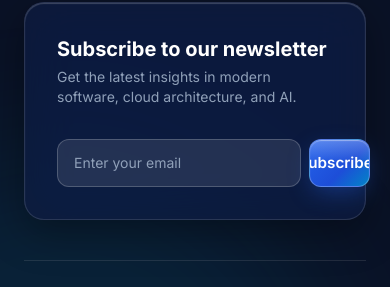
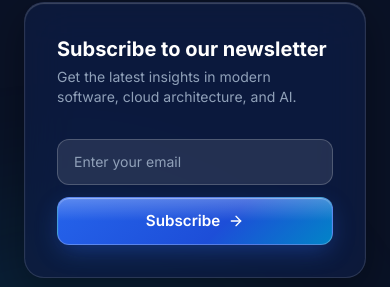
Before and after one commit to dot-tech-solutions/DotTech-Solutions, a Next.js app: page / in a window 390 px wide. Shown: the part 7673-7960 px from the top of the page. Built offline with nearby package versions, Linux system fonts and the light colour scheme; no server answers.

Commit message:
fix: stack newsletter input and button vertically on mobile

```diff
--- a/src/components/layout/Footer.tsx
+++ b/src/components/layout/Footer.tsx
@@ -88,13 +88,13 @@ export default function Footer() {
             <h3 className="text-xl font-bold text-white mb-1">Subscribe to our newsletter</h3>
             <p className="text-slate-400 text-sm">Get the latest insights in modern software, cloud architecture, and AI.</p>
           </div>
-          <div className="flex gap-2">
+          <div className="flex flex-col sm:flex-row gap-3">
             <input
               type="email"
               placeholder="Enter your email"
               className="flex-1 bg-white/10 border border-white/20 rounded-xl px-4 py-3 text-sm text-white focus:outline-none focus:border-blue-400 transition-colors placeholder:text-slate-400"
             />
-            <button className="btn-brand px-6 py-3 text-sm font-semibold flex items-center gap-2">
+            <button className="btn-brand px-6 py-3 text-sm font-semibold flex items-center justify-center gap-2 whitespace-nowrap">
               Subscribe
               <ArrowRight className="w-4 h-4" />
             </button>
```
